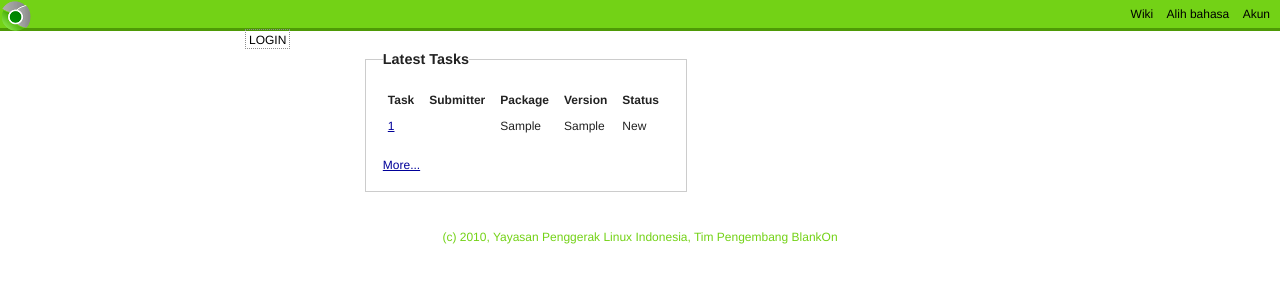
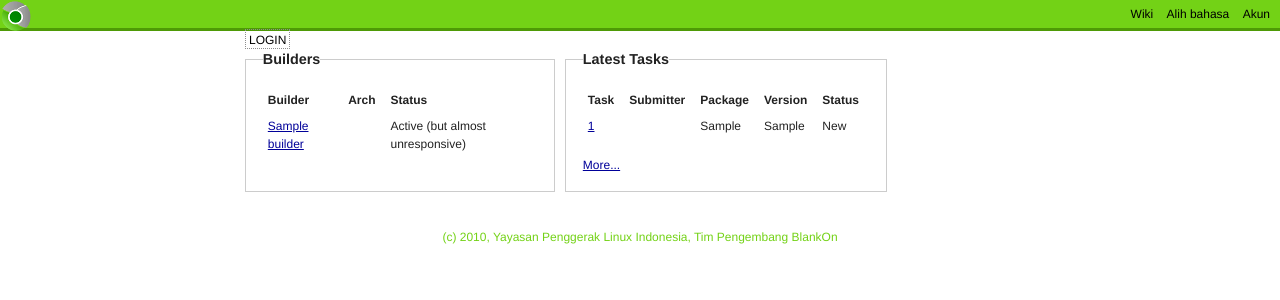
Before and after one commit to BlankOn/irgsh-web, a Django app: template templates/index.html in a window 1280 px wide. Shown: the top 300 px of the page. Run offline with Django 3.2, Linux system fonts and the light colour scheme; the template is opened without the code that fills it: values that come from a table or form of the project are taken from there, others are empty; tables that the repository leaves empty hold one stand-in row (values such as "Sample post"); data that the repository does not hold is empty; parts of the project's set-up code (start-up, migrations or seed data) failed here and were passed over.

Commit message:
Builder status on index page

```diff
--- a/jobs/models.py
+++ b/jobs/models.py
@@ -72,6 +72,22 @@ class Builder(models.Model):
     def ping(self):
         self.last_ping = datetime.now()
         self.save()
+
+    def state(self):
+        delta = datetime.now() - self.last_ping
+
+        status = "N/A"
+        if self.active == False:
+            status = _("Dormant")
+        else:
+            if delta.days > 1:
+                status = _("Unreachable")
+            elif delta.seconds > 3600:
+                status = _("Active (but almost unresponsive)")
+            else:
+                status = _("Active")
+
+        return status
 
 class BuilderAdministrator(models.Model):
     handler = models.ForeignKey(Builder)
--- a/templates/index.html
+++ b/templates/index.html
@@ -6,7 +6,28 @@
 {% endblock %}
 
 {% block content %}
-<div class="span-8 prepend-3">
+
+<div class="span-8">
+<fieldset>
+<legend>{% trans "Builders" %}</legend>
+<table>
+<tr>
+<th>{% trans "Builder" %}</th>
+<th>{% trans "Arch" %}</th>
+<th>{% trans "Status" %}</th>
+</tr>
+{% for b in builders %}
+<tr>
+<td><a href=/builder/{{ b.name }}>{{ b.name }}</a></td>
+<td>{{ b.architecture }}</td>
+<td>{{ b.state }}</td>
+</tr>
+{% endfor %}
+</table>
+</fieldset>
+</div>
+
+<div class="span-8">
 <fieldset>
 <legend>{% trans "Latest Tasks" %}</legend>
 <table>
```
Also changed, not shown: jobs/views.py (+3 -12 lines).
